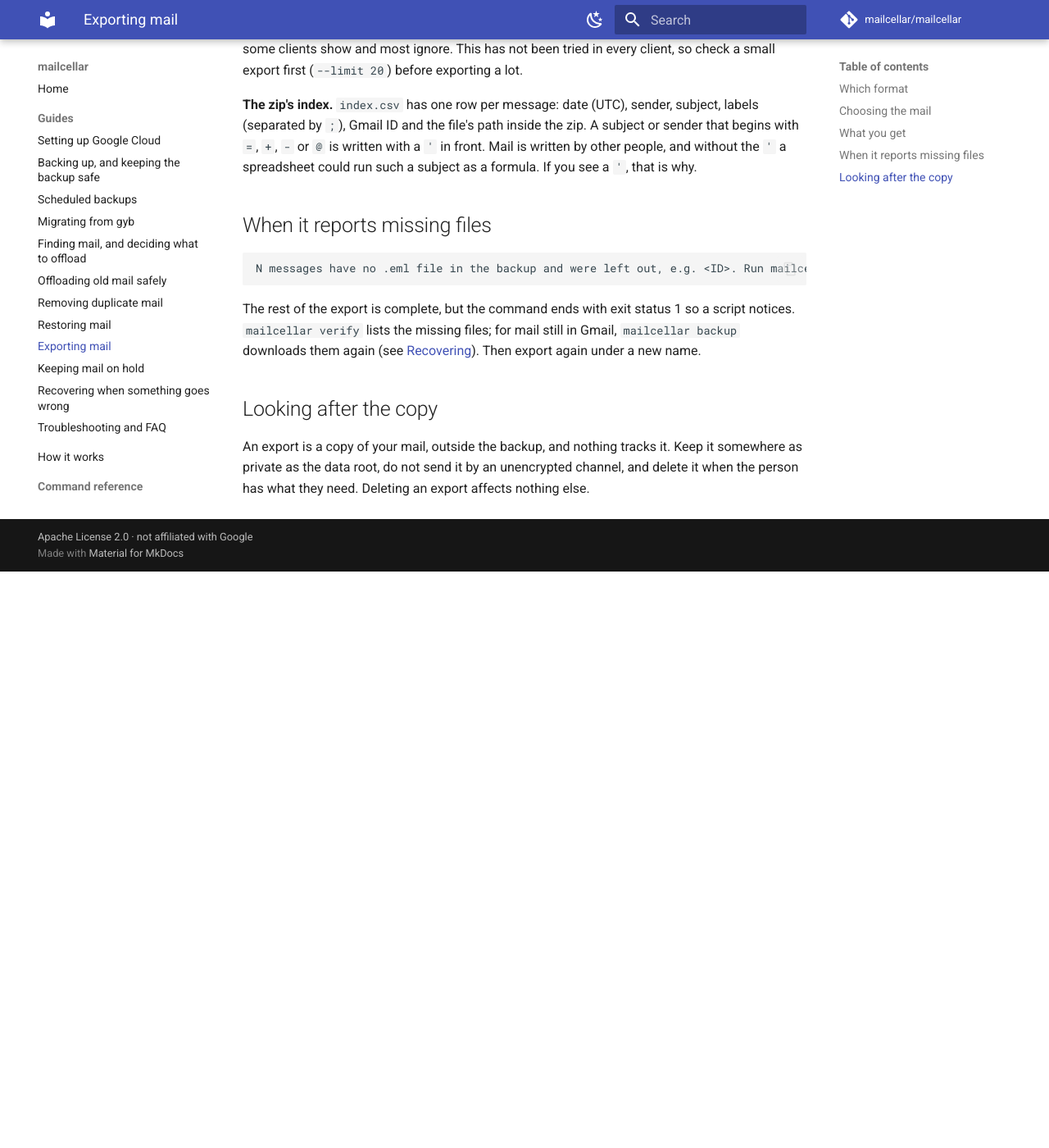
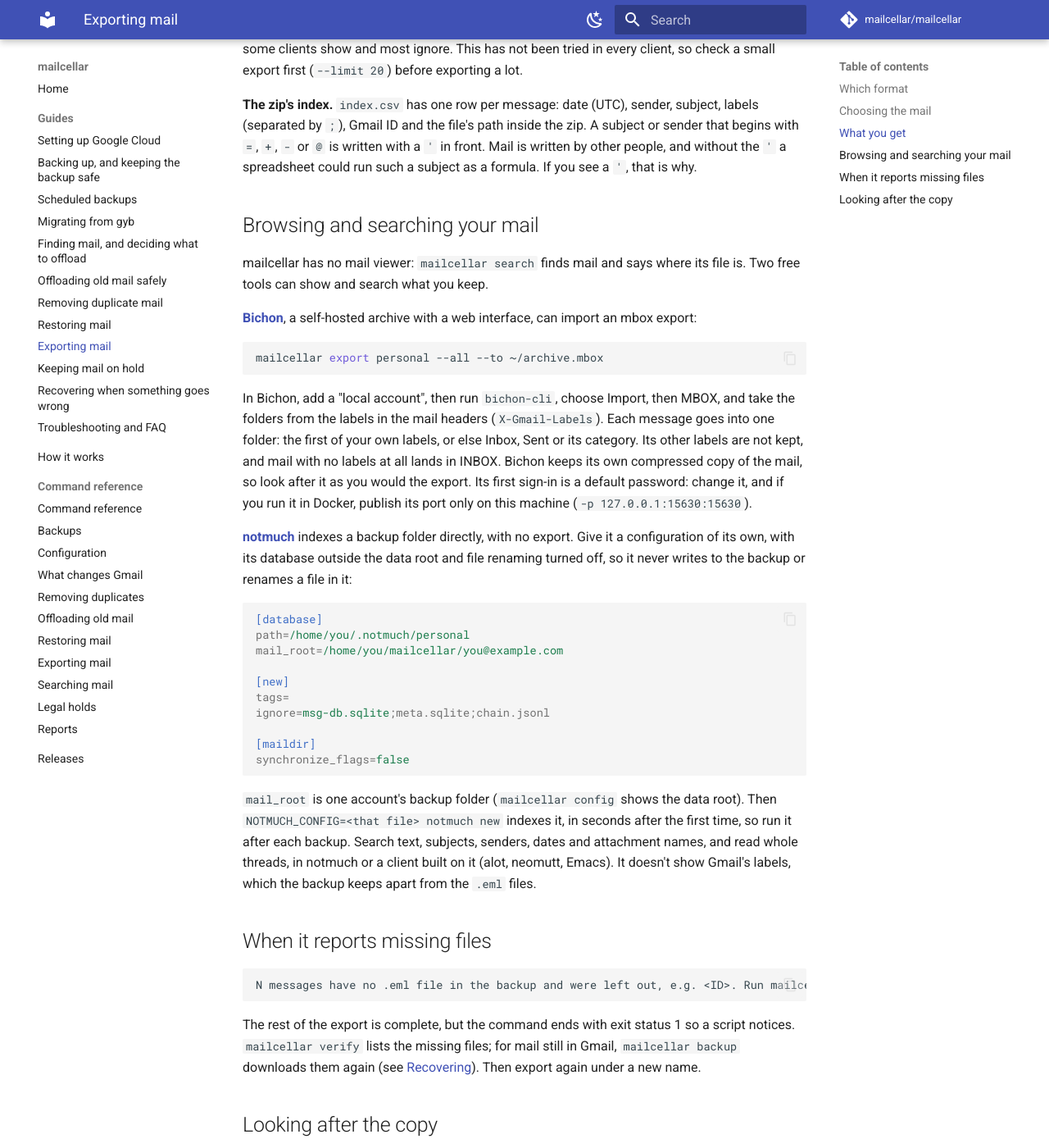
Before and after one commit to mailcellar/mailcellar, an MkDocs documentation site: the page built from docs/guide/exporting.md, in a window 1280 px wide and 1400 px high, scrolled down 1368 px. Shown: the whole window at 82% size. Built offline with MkDocs 1.6.1 and Material for MkDocs 9.7.7, drawn with Linux system fonts in a browser that asks for light colours; comment, search, counter and statistics services are not loaded; before the commit the page ends 2065 px from its top, so only the background shows below that.

Commit message:
docs(export): say how to browse and search mail with Bichon or notmuch
mailcellar has no mail viewer. The exporting guide now points to two
free tools: Bichon imports an mbox export (one folder per message, the
first user label, since export writes Takeout's names), and notmuch
indexes a backup folder directly, configured so it never writes to or
renames anything in the backup. Both were tried on a real backup; the
backup's files and hash chain were unchanged.

Co-Authored-By: Claude Opus 5.5 <noreply@anthropic.com>

````diff
--- a/docs/guide/exporting.md
+++ b/docs/guide/exporting.md
@@ -63,6 +63,53 @@ a `'` in front. Mail is written by other people, and without the `'` a
 spreadsheet could run such a subject as a formula. If you see a `'`, that is
 why.
 
+## Browsing and searching your mail
+
+mailcellar has no mail viewer: `mailcellar search` finds mail and says
+where its file is. Two free tools can show and search what you keep.
+
+**[Bichon](https://github.com/rustmailer/bichon)**, a self-hosted archive
+with a web interface, can import an mbox export:
+
+```bash
+mailcellar export personal --all --to ~/archive.mbox
+```
+
+In Bichon, add a "local account", then run `bichon-cli`, choose Import,
+then MBOX, and take the folders from the labels in the mail headers
+(`X-Gmail-Labels`). Each message goes into one folder: the first of your
+own labels, or else Inbox, Sent or its category. Its other labels are
+not kept, and mail with no labels at all lands in INBOX. Bichon keeps
+its own compressed copy of the mail, so look after it as you would the
+export. Its first sign-in is a default password: change it, and if you
+run it in Docker, publish its port only on this machine
+(`-p 127.0.0.1:15630:15630`).
+
+**[notmuch](https://notmuch.org/)** indexes a backup folder directly, with
+no export. Give it a configuration of its own, with its database outside
+the data root and file renaming turned off, so it never writes to the
+backup or renames a file in it:
+
+```ini
+[database]
+path=/home/you/.notmuch/personal
+mail_root=/home/you/mailcellar/you@example.com
+
+[new]
+tags=
+ignore=msg-db.sqlite;meta.sqlite;chain.jsonl
+
+[maildir]
+synchronize_flags=false
+```
+
+`mail_root` is one account's backup folder (`mailcellar config` shows the
+data root). Then `NOTMUCH_CONFIG=<that file> notmuch new` indexes it, in
+seconds after the first time, so run it after each backup. Search text,
+subjects, senders, dates and attachment names, and read whole threads,
+in notmuch or a client built on it (alot, neomutt, Emacs). It doesn't
+show Gmail's labels, which the backup keeps apart from the `.eml` files.
+
 ## When it reports missing files
 
 ```
````
